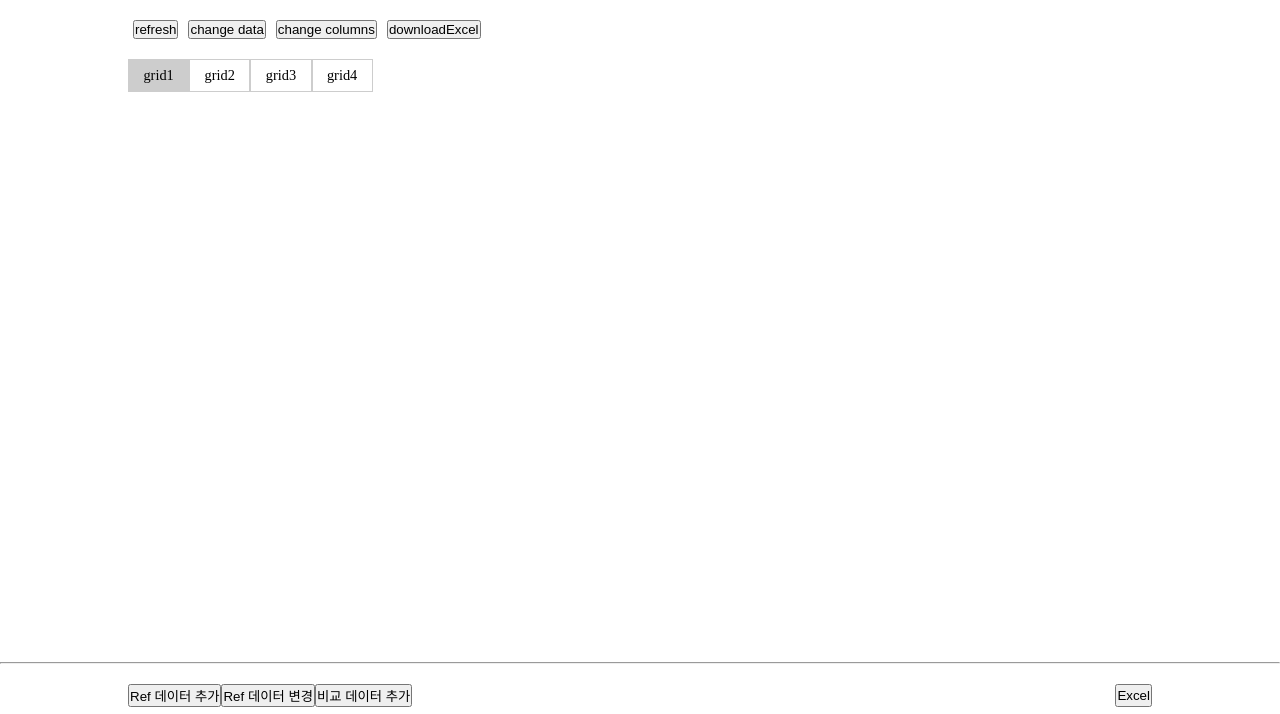
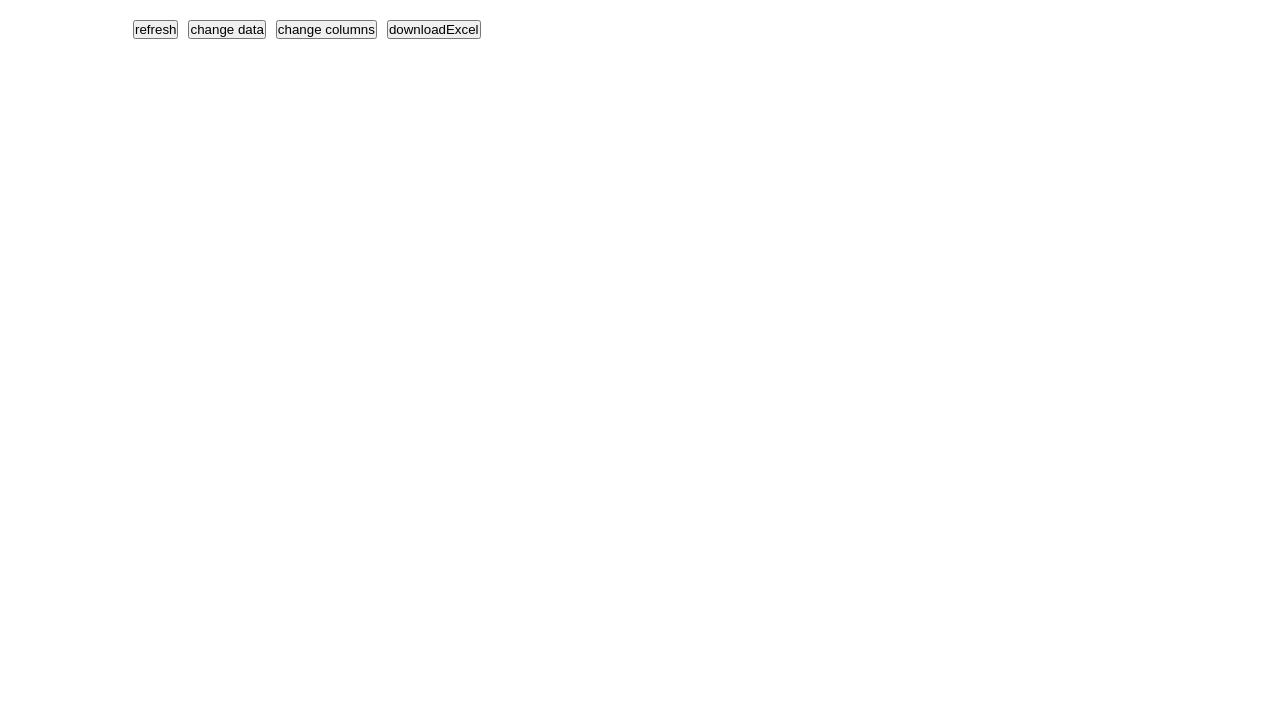
Before and after one commit to bluecoding-jh/bl, a website built with webpack: page index.html in a window 1280 px wide. Built offline with nearby package versions, Linux system fonts and the light colour scheme.

Commit message:
Update index.html

```diff
--- a/index.html
+++ b/index.html
@@ -62,43 +62,14 @@
       <button type="button" id="changeColums" style="margin:0 5px;">change columns</button>
       <button type="button" id="downloadExcel" style="margin:0 5px;">downloadExcel</button>
     </div>
-  <ul id="tab-btns">
-    <li class="tab-btns on">grid1</li>
-    <li class="tab-btns">grid2</li>
-    <li class="tab-btns">grid3</li>
-    <li class="tab-btns">grid4</li>
-  </ul>
     <ul id="tab">
       <li class="tab-contents on" id="grid1">
         <div id="grid1_contents" style="height:500px;"></div>
-    </li>
-    <li class="tab-contents" id="grid2">
-      <div id="grid2_contents" style="height:500px;"></div>
-    </li>
-    <li class="tab-contents" id="grid3">
-      <div id="grid3_contents" style="height:500px;"></div>
-    </li>
-    <li class="tab-contents" id="grid4">
-      <div id="grid4_contents" style="height:500px;"></div>
       </li>
     </ul>
 
     <!-- <div id="test" style="height:500px; overflow:auto;"></div> -->
   </div>
-
-
-
-<hr>
-
-<div style="width:80%;margin:20px auto;">
-  <div style="display:flex; margin-bottom:10px;">
-    <button type="button" id="refColumn"> Ref 데이터 추가</button>
-    <button type="button" id="refColumn2"> Ref 데이터 변경</button>
-    <button type="button" id="addColumn"> 비교 데이터 추가</button>
-    <button type="button" id="excel" style="margin-left:auto;">Excel</button>
-  </div>
-  <div id="grid5" style="height:640px;"></div>
-</div>
 </body>
 
 </html>
```
Lines whose indentation alone changed are shown as unchanged.
